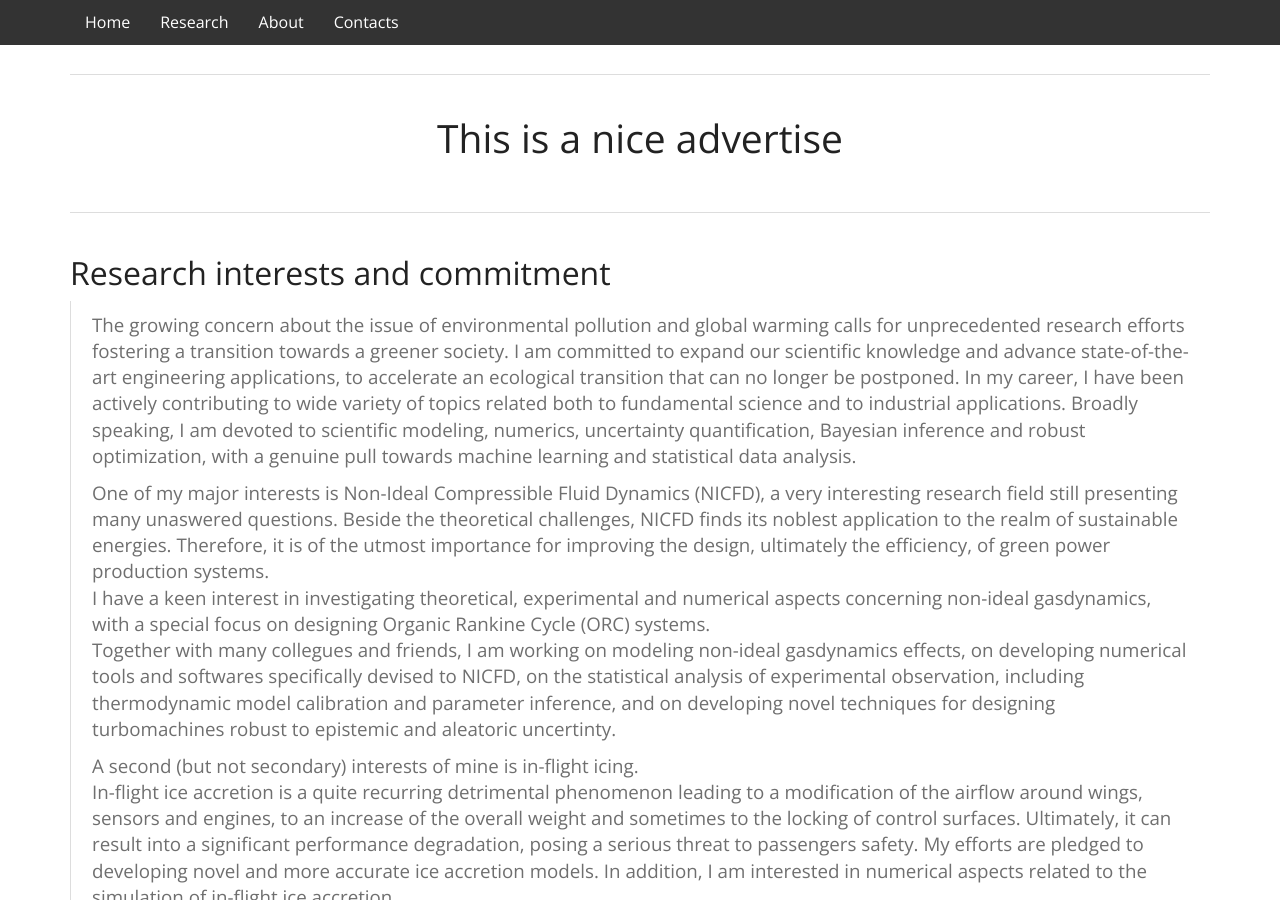
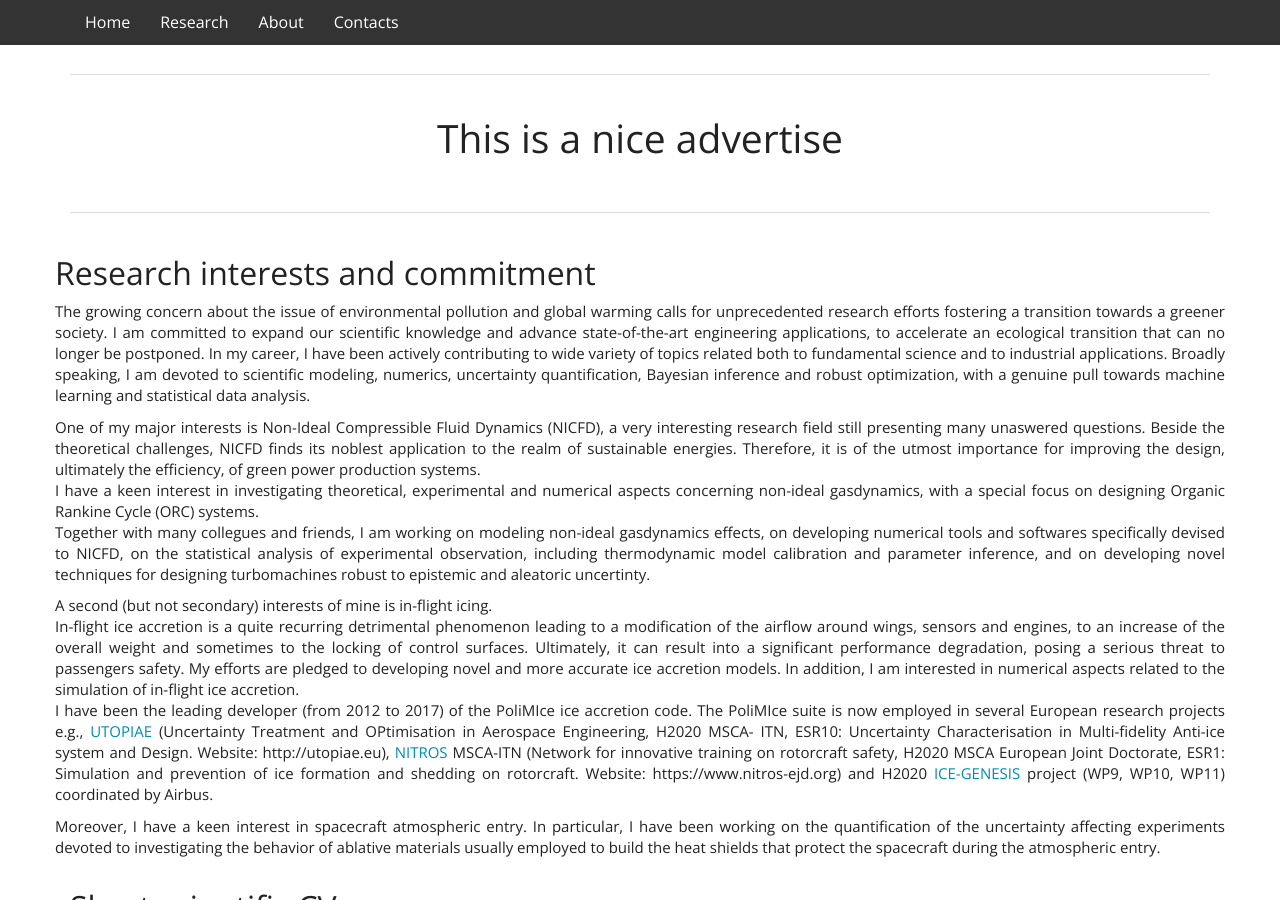
Before and after one commit to LaSerpe/LaSerpe.github.io, a Jekyll site: the page built from index.html, in a window 1280 px wide and 900 px high, scrolled down 416 px. Built offline with Jekyll 4.4.1, drawn with Linux system fonts in a browser that asks for light colours; nearby versions of some CDN libraries; library files that are not in the unit come from our copies; grey boxes are pictures that could not be loaded.

Commit message:
update research interest and commitment

```diff
--- a/index.html
+++ b/index.html
@@ -34,16 +34,16 @@ layout: default
     <!-- End Special Banner -->
 
     <div class="row">
-        <div class="col-md-12">
+        <div class="col-md-16">
             <h2 class="header-light regular-pad">Research interests and commitment</h2>
-            <blockquote>
-				<p>
+			<p class="breakAffter"; style="text-align:justify;">
 				The growing concern about the issue of environmental pollution and global warming calls for unprecedented research efforts fostering a transition towards a greener society.
 				I am committed to expand our scientific knowledge and advance state-of-the-art engineering applications, to accelerate an ecological transition that can no longer be postponed.
 				In my career, I have been actively contributing to wide variety of topics related both to fundamental science and to industrial applications. Broadly speaking, I am devoted to scientific modeling, numerics, uncertainty quantification, Bayesian inference and robust optimization, with a genuine pull towards machine learning and statistical data analysis.
 			</p>
 
-				<p>
+			<p style="text-align:justify;">
+
 				One of my major interests is Non-Ideal Compressible Fluid Dynamics (NICFD), a very interesting research field still presenting many unaswered questions. Beside the theoretical challenges, NICFD finds its noblest application to the realm of sustainable energies. Therefore, it is of the utmost importance for improving the design, ultimately the efficiency, of green power production systems.<br>
 				I have a keen interest in investigating theoretical, experimental and numerical aspects concerning non-ideal gasdynamics, with a special focus on designing Organic Rankine Cycle (ORC) systems.<br>
 				Together with many collegues and friends, I am working on modeling non-ideal gasdynamics effects, on developing numerical tools and softwares specifically devised to NICFD, on the statistical analysis of experimental observation, including thermodynamic model calibration and parameter inference, and on developing novel techniques for designing turbomachines robust to epistemic and aleatoric uncertinty.
@@ -51,7 +51,7 @@ layout: default
 
 
 
-				<p>
+			<p style="text-align:justify;">
 				A second (but not secondary) interests of mine is in-flight icing. <br>
 				In-flight ice accretion is a quite recurring detrimental phenomenon leading to a modification of the airflow around wings, sensors and engines, to an increase of the overall weight and sometimes to the locking of control surfaces. Ultimately, it can result into a significant performance degradation, posing a serious threat to passengers safety.
 				My efforts are pledged to developing novel and more accurate ice accretion models. In addition, I am interested in numerical aspects related to the simulation of in-flight ice accretion.<br>
@@ -60,11 +60,10 @@ layout: default
 
 
 
-				<p>
+			<p style="text-align:justify;">
 				Moreover, I have a keen interest in spacecraft atmospheric entry. In particular, I have been working on the quantification of the uncertainty affecting experiments devoted to investigating the behavior of ablative materials usually employed to build the heat shields that protect the spacecraft during the atmospheric entry.<br>
 			</p>
 
-            </blockquote>
         </div>
     </div>
 
```
Lines whose indentation alone changed are shown as unchanged.
